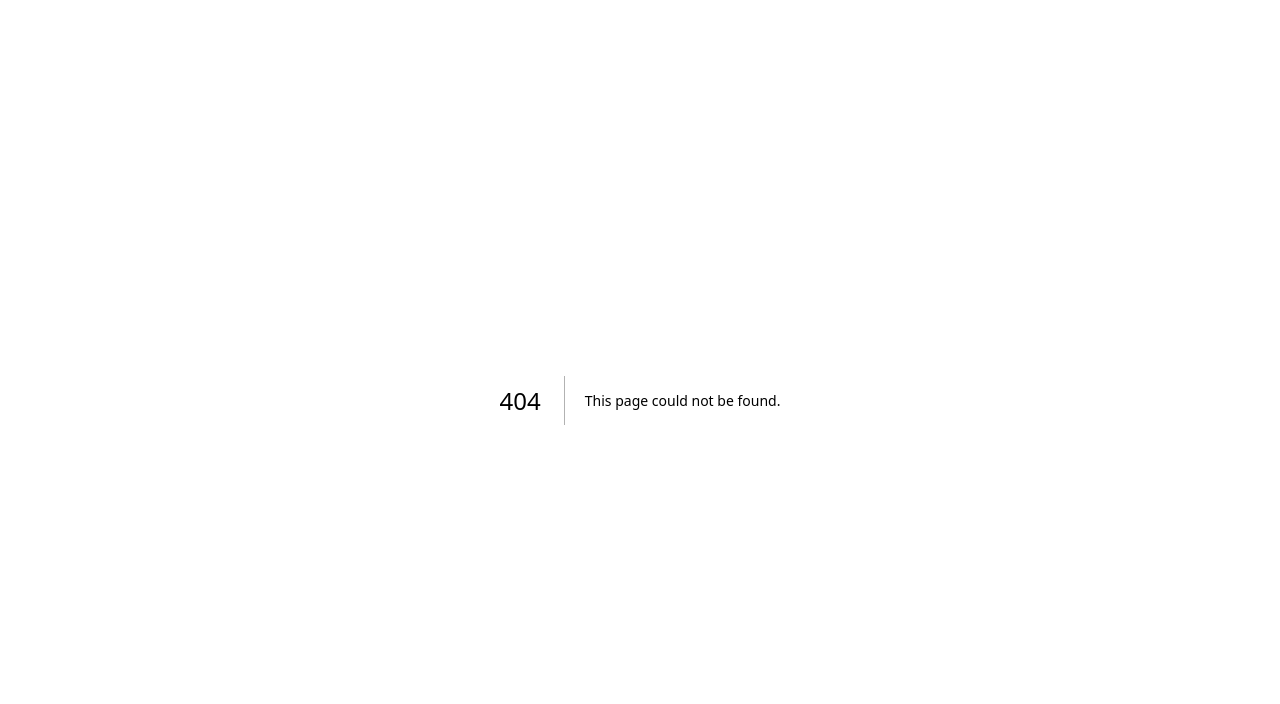
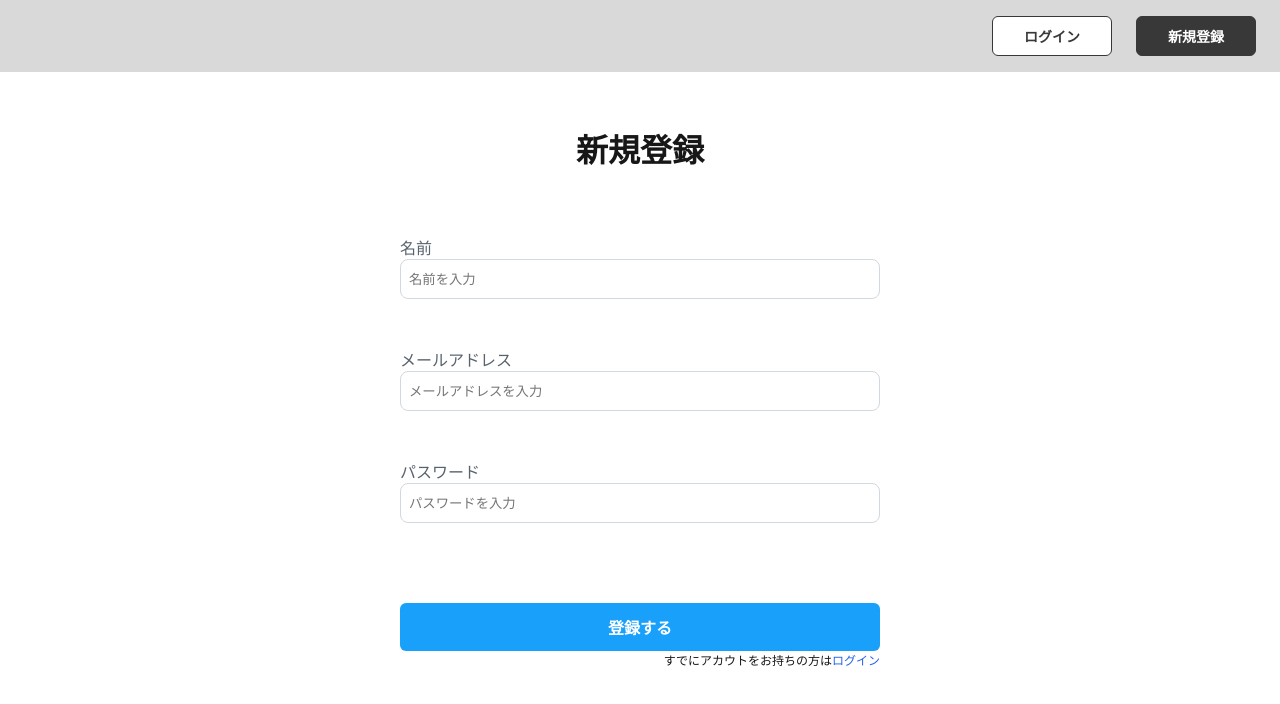
Before and after one commit to if-mentor/next_teamdev_25_2, a Next.js app: page /signup in a window 1280 px wide. Before the commit this address had no page. Shown: the top 704 px of the page. Built offline with nearby package versions, Linux system fonts and the light colour scheme.

Commit message:
Signup画面 追加

```diff
--- /dev/null
+++ b/src/app/signup/page.tsx
@@ -0,0 +1,64 @@
+"use client";
+
+import Button from "@/components/Button";
+import Input from "@/components/Input";
+import Header from "@/components/Header";
+import Link from "next/link";
+import style from "./style.module.css";
+import { useState } from "react";
+
+const Signup = () => {
+  const [name, setName] = useState<string>("");
+  const [email, setEmail] = useState<string>("");
+  const [password, setPassword] = useState<string>("");
+
+  return (
+    <div className={style.container}>
+      <Header />
+      <form className={style.signup_container}>
+        <p className={style.signup_title}>新規登録</p>
+        <div className={style.signup_form}>
+          <Input
+            id="name"
+            name="name"
+            type="text"
+            value={name}
+            onChange={(e) => setName(e.target.value)}
+            label="名前"
+            variantSize="medium"
+            placeholder="名前を入力"
+          />
+          <Input
+            id="email"
+            name="email"
+            type="email"
+            value={email}
+            onChange={(e) => setEmail(e.target.value)}
+            label="メールアドレス"
+            variantSize="medium"
+            placeholder="メールアドレスを入力"
+          />
+          <Input
+            id="password"
+            name="password"
+            type="password"
+            value={password}
+            onChange={(e) => setPassword(e.target.value)}
+            label="パスワード"
+            variantSize="medium"
+            placeholder="パスワードを入力"
+          />
+          <Button className={style.signup_button} type="submit" label="登録する" variant="success" size="large" />
+        </div>
+        <p className={style.signup_paragraph}>
+          すでにアカウトをお持ちの方は
+          <Link className={style.signup_link} href="/login">
+            ログイン
+          </Link>
+        </p>
+      </form>
+    </div>
+  );
+};
+
+export default Signup;
--- /dev/null
+++ b/src/app/signup/style.module.css
@@ -0,0 +1,45 @@
+.container {
+  min-height: 100vh;
+  position: relative;
+}
+
+.signup_container {
+  width: 480px;
+  height: 550px;
+
+  position: absolute;
+  top: 50%;
+  left: 50%;
+  transform: translate(-50%, -50%);
+}
+
+.signup_title {
+  font-size: 2rem;
+  font-weight: 600;
+  text-align: center;
+
+  margin-bottom: 4rem;
+}
+
+.signup_button {
+  margin-top: 2rem;
+}
+
+.signup_form {
+  display: flex;
+  flex-direction: column;
+  gap: 3rem;
+}
+
+.signup_paragraph {
+  text-align: end;
+  font-size: 12px;
+}
+
+.signup_link {
+  color: #2563eb;
+}
+
+.signup_link:hover {
+  color: #1d4ed8;
+}
```
